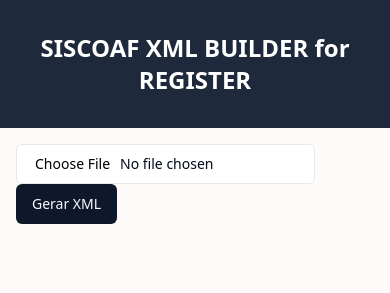
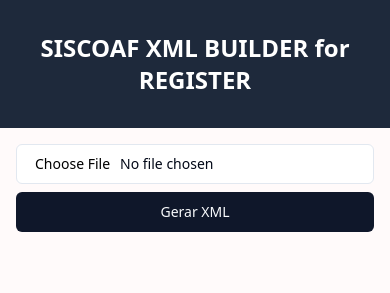
Before and after one commit to fmartins-andre/siscoaf-xml-builder-2-for-register, a React (Vite) app: page / in a window 390 px wide. Shown: the top 293 px of the page. Built offline with nearby package versions, Linux system fonts and the light colour scheme; no server answers.

Commit message:
fix: improve responsiviness

```diff
--- a/src/components/layouts/simple-layout/simple-layout.tsx
+++ b/src/components/layouts/simple-layout/simple-layout.tsx
@@ -20,7 +20,7 @@ export function Header({
       </div>
       <nav
         className={cn(
-          "background-color:snow flex w-full max-w-[1024px] grow flex-wrap bg-[#fffafa] p-4 print:hidden",
+          "background-color:snow flex w-full max-w-[1024px] grow flex-col flex-wrap gap-2 bg-[#fffafa] p-4 sm:flex-row print:hidden",
           className,
         )}
         {...rest}
--- a/src/features/form-siscoaf/form-siscoaf.comp.tsx
+++ b/src/features/form-siscoaf/form-siscoaf.comp.tsx
@@ -29,7 +29,7 @@ export function FormSiscoaf() {
         <SimpleLayout.Header className="justify-between">
           <Input
             type="file"
-            className="w-fit"
+            className="sm:w-fit"
             accept="text/xml"
             onChange={loadXmlHandler}
           />
```
